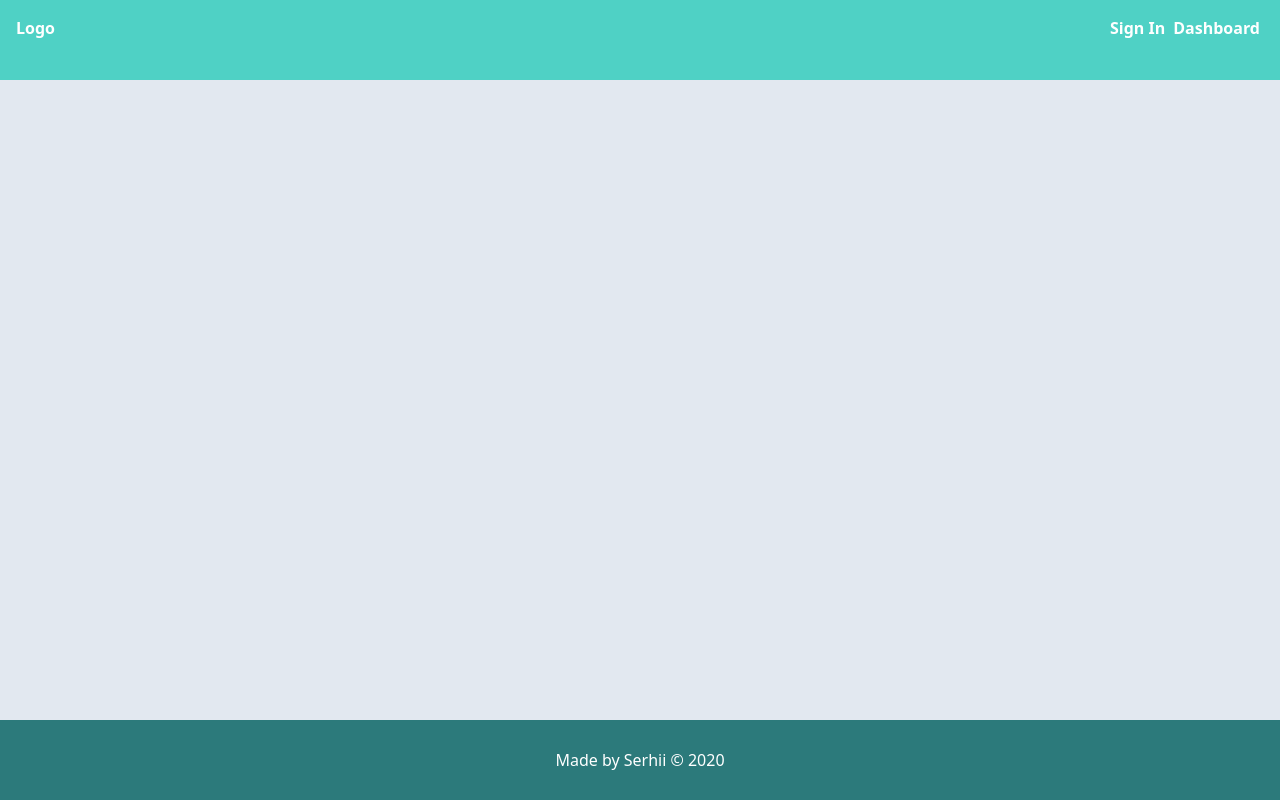
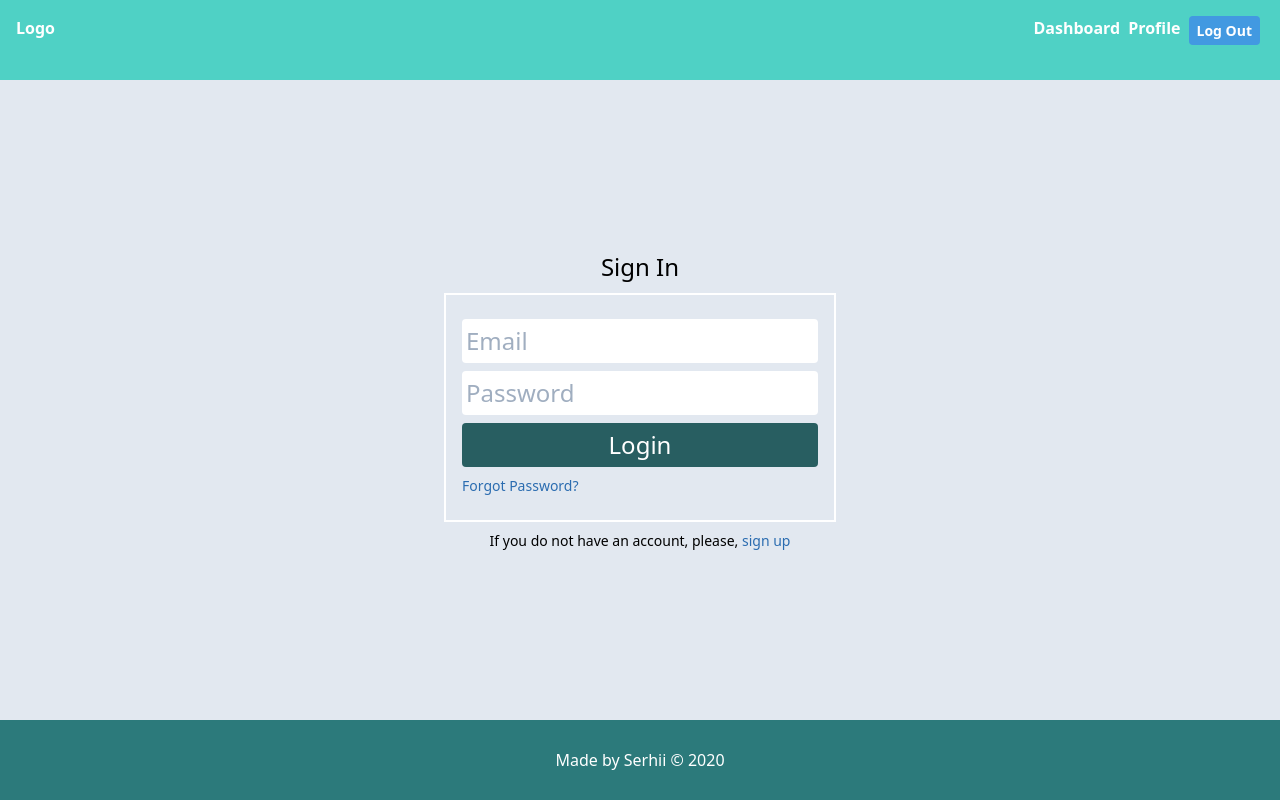
Before and after one commit to sprihozhiy/react-firebase-tailwindcss-boilerplate, a React (Create React App) app: page /signin in a window 1280 px wide. Built offline with nearby package versions, Linux system fonts and the light colour scheme; no server answers; sample sign-in values are in the browser's storage.

Commit message:
added signin-out functionality with private routing

```diff
--- a/src/App.js
+++ b/src/App.js
@@ -1,5 +1,6 @@
 import React from "react";
 import { Switch, Route } from "react-router-dom";
+import PrivateRoute from './routing/PrivateRoute';
 import Header from "./layout/Header";
 import Footer from "./layout/Footer";
 import SignIn from "./components/SignIn/SignIn";
@@ -14,11 +15,11 @@ function App() {
       <Header />
       <div className="text-2xl h-screen-main">
         <Switch>
-          <Route exact path="/" component={SignIn} />
+          <Route exact path="/signin" component={SignIn} />
           <Route exact path="/signup" component={SignUp} />
           <Route exact path="/forgotpassword" component={ForgotPassword} />
-          <Route exact path="/dashboard" component={UserDashboard} />
-          <Route exact path="/profile" component={UserProfile} />
+          <PrivateRoute exact path="/" component={UserDashboard} />
+          <PrivateRoute exact path="/profile" component={UserProfile} />
         </Switch>
       </div>
       <Footer />
--- a/src/components/SignIn/SignIn.js
+++ b/src/components/SignIn/SignIn.js
@@ -1,25 +1,51 @@
-import React from "react";
-import { Link } from "react-router-dom";
+import React, {useRef, useState} from "react";
+import { Link, useHistory } from "react-router-dom";
+import { useAuth } from '../../contexts/AuthContext';
 
 const SignIn = () => {
+
+  const emailRef = useRef();
+  const passwordRef = useRef();
+  const { login } = useAuth();
+  const [error, setError] = useState("");
+  const [loading, setLoading] = useState(false);
+  const history = useHistory();
+
+  async function handleSubmit(e) {
+    e.preventDefault();
+
+    try {
+      setError("");
+      setLoading(true);
+      await login(emailRef.current.value, passwordRef.current.value);
+      history.push("/dashboard");
+    } catch {
+      setError("Failed to log in");
+    }
+    setLoading(false);
+  }
+
   return (
     <div className="flex h-full justify-center items-center">
       <div className="flex-col">
         <h2 className="text-center py-2">Sign In</h2>
-        <form className="p-4 flex-col border-solid border-2 border-white">
+        {error && <h3 className="text-red-600 text-center">{error}</h3>}
+        <form className="p-4 flex-col border-solid border-2 border-white" onSubmit={handleSubmit}>
           <input
             type="email"
             className="rounded my-2 p-1 block"
             placeholder="Email"
+            ref={emailRef}
             required
           />
           <input
             type="password"
             className="rounded my-2 p-1 block"
             placeholder="Password"
+            ref={passwordRef}
             required
           />
-          <button className="bg-teal-800 text-white rounded p-1 w-full">
+          <button className="bg-teal-800 text-white rounded p-1 w-full" disabled={loading}>
             Login
           </button>
           <p className="text-sm text-blue-700 py-2"><Link to="/forgotpassword">Forgot Password?</Link></p>
--- a/src/components/SignUp/SignUp.js
+++ b/src/components/SignUp/SignUp.js
@@ -1,4 +1,5 @@
 import React, { useRef, useState } from "react";
+import { Link, useHistory } from "react-router-dom";
 import { useAuth } from '../../contexts/AuthContext';
 
 const SignUp = () => {
@@ -9,6 +10,7 @@ const SignUp = () => {
   const { signup } = useAuth();
   const [error, setError] = useState('');
   const [loading, setLoading] = useState(false);
+  const history = useHistory();
 
   async function handleSubmit(e) {
     e.preventDefault();
@@ -21,6 +23,7 @@ const SignUp = () => {
       setError('');
       setLoading(true);
       await signup(emailRef.current.value, passwordRef.current.value);
+      history.push("/dashboard")
     }
     catch(e) {
      // console.log(e);
@@ -60,6 +63,9 @@ const SignUp = () => {
             Sign Up
           </button>
         </form>
+        <div className="flex-col py-2">
+          <p className="text-sm text-center">Already have an account? <Link to="/" className="text-blue-700">Sign In</Link></p>
+        </div>
       </div>
     </div>
   );
--- a/src/components/UserDashboard/UserDashboard.js
+++ b/src/components/UserDashboard/UserDashboard.js
@@ -1,5 +1,4 @@
 import React, { useEffect, useState } from "react";
-// import db from "../../firebase/firebase";
 
 import UserPost from "./UserPost";
 import getData from "./utilities/getDataFromFirestore";
--- a/src/components/UserProfile/UserProfile.js
+++ b/src/components/UserProfile/UserProfile.js
@@ -1,10 +1,40 @@
-import React from 'react';
+import React, {useState} from 'react';
+import {useAuth} from '../../contexts/AuthContext';
+import { Link, useHistory } from "react-router-dom"
 
 function UserProfile() {
+    const [error, setError] = useState("")
+    const { currentUser, logout } = useAuth()
+    const history = useHistory()
+
+    async function handleLogout() {
+        setError("")
+
+        try {
+        await logout()
+        history.push("/signin")
+        } catch {
+        setError("Failed to log out")
+        }
+    }
+
     return (
-        <div>
-            User Profile
+        <div className="flex h-full justify-center items-center">
+            <div className="flex-col border">
+                <h2 className="text-center py-2">User Profile</h2>
+                {error && <h3 className="text-red-600 text-center">{error}</h3>}
+                <div className="p-4 flex-col border-solid border-2 border-white">
+                <p><strong>Email:</strong> {currentUser.email}</p>
+                <div>
+                    <Link to="/update-profile" className="bg-orange-500 hover:bg-orange-700 text-white font-bold py-1 px-2 rounded text-sm">
+                Update Profile
+                    </Link>
+                </div>
+                <button className="bg-blue-500 hover:bg-blue-700 text-white font-bold py-1 px-2 rounded text-sm" onClick={handleLogout}>Log Out</button>
+                </div>
+            </div>
         </div>
+
     )
 }
 
--- a/src/layout/Header.js
+++ b/src/layout/Header.js
@@ -1,25 +1,40 @@
 import React from "react";
-import { NavLink } from "react-router-dom";
+import { NavLink, useHistory } from "react-router-dom";
+import { useAuth } from "../contexts/AuthContext";
 
 const Header = () => {
+  const { currentUser, logout } = useAuth();
+  const history = useHistory()
+
+  async function handleLogout() {
+      try {
+      await logout()
+      history.push("/signin")
+      } catch {
+      console.log("Failed to log out")
+      }
+  }
+
   return (
     <nav className="mx-auto p-4 h-screen/10 flex justify-between bg-teal-400 font-semibold">
       <NavLink className="logo text-white" to="/">
         Logo
       </NavLink>
+      {currentUser ?
       <ul className="flex content-between">
         <li className="px-1 text-white cursor-pointer hover:underline">
-          <NavLink to="/">Sign In</NavLink>
+          <NavLink to="/">Dashboard</NavLink>
         </li>
         <li className="px-1 text-white cursor-pointer hover:underline">
-          <NavLink to="/dashboard">Dashboard</NavLink>
+          <NavLink to="/profile">Profile</NavLink>
+        </li>
+        <li className="px-1 text-white cursor-pointer hover:underline">
+        <button className="bg-blue-500 hover:bg-blue-700 text-white font-bold py-1 px-2 rounded text-sm" onClick={handleLogout}>Log Out</button>
         </li>
       </ul>
-      {/* <Switch>
-        <Route exact path="/" component={SignIn} />
-        <Route exact path="/signup" component={SignUp} />
-        <Route exact path="/dashboard" component={UserDashboard} />
-      </Switch> */}
+      :
+      null
+       }
     </nav>
   );
 };
--- /dev/null
+++ b/src/routing/PrivateRoute.js
@@ -0,0 +1,18 @@
+import React from "react";
+import { Route, Redirect } from "react-router-dom";
+import { useAuth } from "../contexts/AuthContext";
+
+function PrivateRoute({ component: Component, ...rest }) {
+  const { currentUser } = useAuth();
+
+  return (
+    <Route
+      {...rest}
+      render={props => {
+        return currentUser ? <Component {...props} /> : <Redirect to="/signin" />
+      }}
+    ></Route>
+  )
+}
+
+export default  PrivateRoute;
```
